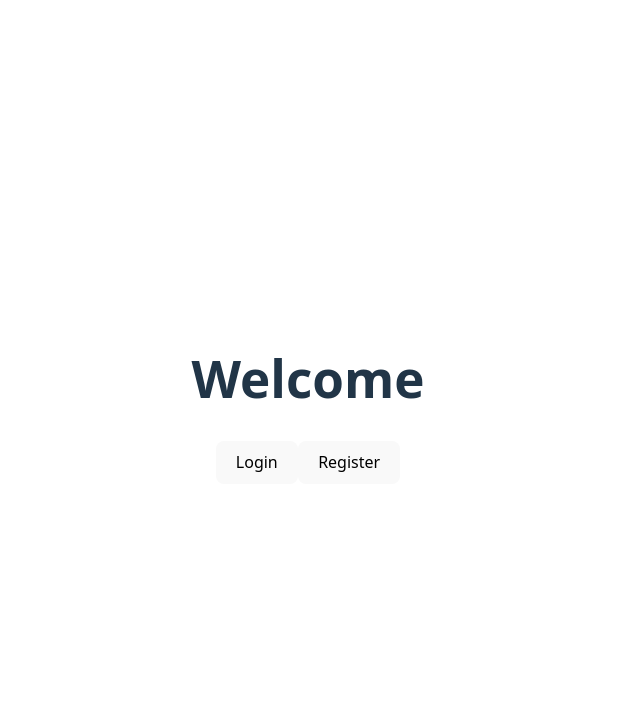
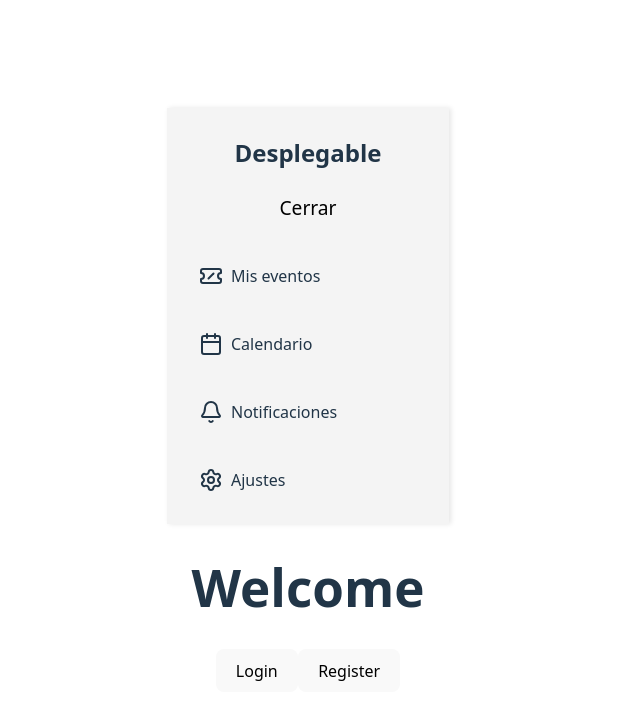
Before and after one commit to Marc-0207/FProject_front, a React (Vite) app: page / in a window 1280 px wide. Shown: the top 720 px of the page, without its empty margins (332-972 px from the left). Built offline with nearby package versions, Linux system fonts and the light colour scheme.

Commit message:
Sidebar
sidebar pendientear y mejorar de acab

```diff
--- a/src/App.jsx
+++ b/src/App.jsx
@@ -1,11 +1,14 @@
 import  Welcome  from './components/Auth/Welcome'
+import Sidebar from './components/Sidebar/Sidebar'
+import { useState } from 'react'
 import './App.css'
 
 function App() {
-
+   const [isOpen, setIsOpen] = useState(true);
   return (
     <>
-     <Welcome />
+      <Sidebar isOpen={isOpen} setIsOpen={setIsOpen} />
+      <Welcome />
     </>
   )
 }
--- /dev/null
+++ b/src/components/SVG.jsx
@@ -0,0 +1,5 @@
+export const calendario = <svg xmlns="http://www.w3.org/2000/svg" width="24" height="24" viewBox="0 0 24 24" fill="none" stroke="currentColor" strokeWidth="2" strokeLinecap="round" strokeLinejoin="round" className="lucide lucide-calendar-icon lucide-calendar"><path d="M8 2v4"/><path d="M16 2v4"/><rect width="18" height="18" x="3" y="4" rx="2"/><path d="M3 10h18"/></svg>;
+export const notificacion = <svg xmlns="http://www.w3.org/2000/svg" width="24" height="24" viewBox="0 0 24 24" fill="none" stroke="currentColor" strokeWidth="2" strokeLinecap="round" strokeLinejoin="round" className="lucide lucide-bell-icon lucide-bell"><path d="M10.268 21a2 2 0 0 0 3.464 0"/><path d="M3.262 15.326A1 1 0 0 0 4 17h16a1 1 0 0 0 .74-1.673C19.41 13.956 18 12.499 18 8A6 6 0 0 0 6 8c0 4.499-1.411 5.956-2.738 7.326"/></svg>;
+export const eventos = <svg xmlns="http://www.w3.org/2000/svg" width="24" height="24" viewBox="0 0 24 24" fill="none" stroke="currentColor" strokeWidth="2" strokeLinecap="round" strokeLinejoin="round" className="lucide lucide-ticket-slash-icon lucide-ticket-slash"><path d="M2 9a3 3 0 0 1 0 6v2a2 2 0 0 0 2 2h16a2 2 0 0 0 2-2v-2a3 3 0 0 1 0-6V7a2 2 0 0 0-2-2H4a2 2 0 0 0-2 2Z"/><path d="m9.5 14.5 5-5"/></svg>;
+export const ajustes = <svg xmlns="http://www.w3.org/2000/svg" width="24" height="24" viewBox="0 0 24 24" fill="none" stroke="currentColor" strokeWidth="2" strokeLinecap="round" strokeLinejoin="round" className="lucide lucide-settings-icon lucide-settings"><path d="M9.671 4.136a2.34 2.34 0 0 1 4.659 0 2.34 2.34 0 0 0 3.319 1.915 2.34 2.34 0 0 1 2.33 4.033 2.34 2.34 0 0 0 0 3.831 2.34 2.34 0 0 1-2.33 4.033 2.34 2.34 0 0 0-3.319 1.915 2.34 2.34 0 0 1-4.659 0 2.34 2.34 0 0 0-3.32-1.915 2.34 2.34 0 0 1-2.33-4.033 2.34 2.34 0 0 0 0-3.831A2.34 2.34 0 0 1 6.35 6.051a2.34 2.34 0 0 0 3.319-1.915"/><circle cx="12" cy="12" r="3"/></svg>;
+export const desplegable =  <svg xmlns="http://www.w3.org/2000/svg" width="24" height="24" viewBox="0 0 24 24" fill="none" stroke="currentColor" strokeWidth="2" strokeLinecap="round" strokeLinejoin="round" className="lucide lucide-chevron-down-icon lucide-chevron-down"><path d="m6 9 6 6 6-6"/></svg>;
--- /dev/null
+++ b/src/components/Sidebar/Sidebar.css
@@ -0,0 +1,61 @@
+/* Estilos generales del contenedor */
+.sidebar {
+  width: 250px;
+  background-color: #f4f4f4;
+  padding: 1rem;
+  box-shadow: 2px 0 5px rgba(0,0,0,0.1);
+  transition: transform 0.3s ease-in-out;
+}
+
+/* Estilo para cuando la barra está cerrada (opcional si usas clases condicionales) */
+.sidebar.closed {
+  transform: translateX(-100%);
+}
+
+/* Título */
+.sidebar h1 {
+  font-size: 1.5rem;
+  margin-bottom: 1rem;
+}
+
+/* Botón para abrir/cerrar */
+.sidebar button {
+  background: none;
+  border: none;
+  cursor: pointer;
+  font-size: 1.2rem;
+  margin-bottom: 1rem;
+}
+
+/* Navegación */
+.Opciones {
+  display: flex;
+  flex-direction: column;
+  gap: 0.75rem;
+}
+
+/* Cada ítem del menú */
+.Opciones div {
+  display: flex;
+  align-items: center;
+  padding: 0.5rem;
+  cursor: pointer;
+  border-radius: 4px;
+  transition: background 0.2s ease-in-out;
+}
+
+.Opciones div:hover {
+  background-color: #e0e0e0;
+}
+
+/* Icono del ítem */
+.Opciones svg {
+  margin-right: 0.5rem;
+}
+
+/* Dropdown (si hay) */
+.dropdown {
+  margin-left: 1.5rem;
+  font-size: 0.9rem;
+  color: #555;
+}
--- a/src/components/Sidebar/Sidebar.jsx
+++ b/src/components/Sidebar/Sidebar.jsx
@@ -1,4 +1,54 @@
+import { calendario, notificacion, eventos, ajustes, desplegable } from '../SVG';
+import './Sidebar.css';
+import { useState } from 'react';
 
-export function Sidebar(){
+const Sidebar = ({ isOpen, setIsOpen }) => {
+  const [activeDropdown, setActiveDropdown] = useState(null);
 
-}
+  const navItems = [
+    { title: 'Mis eventos', icon: eventos, hasDropdown: false },
+    { title: 'Calendario', icon: calendario, hasDropdown: false },
+    { title: 'Notificaciones', icon: notificacion, hasDropdown: false },
+    {
+      title: 'Ajustes',
+      icon: ajustes,
+      hasDropdown: true,
+      dropdownItems: ['Modo oscuro']
+    },
+  ];
+
+  const toggleDropdown = (index) => {
+    setActiveDropdown(activeDropdown === index ? null : index);
+  };
+
+  return (
+    <div className={`sidebar ${isOpen ? '' : 'closed'}`}>
+      <h1>Desplegable</h1>
+
+      <button onClick={() => setIsOpen(!isOpen)}>
+        {isOpen ? 'Cerrar' : 'Abrir'}
+      </button>
+
+      <nav className='Opciones'>
+        {navItems.map((item, index) => (
+          <div key={item.title}>
+            <div className="menu-item" onClick={() => item.hasDropdown && toggleDropdown(index)}>
+              {item.icon}
+              <span>{item.title}</span>
+            </div>
+            {item.hasDropdown && activeDropdown === index && (
+              <div className="dropdown">
+                {item.dropdownItems.map((subItem, i) => (
+                  <div key={i}>{subItem}</div>
+
+                ))}
+              </div>
+            )}
+          </div>
+        ))}
+      </nav>
+    </div>
+  );
+};
+
+export default Sidebar;
```
